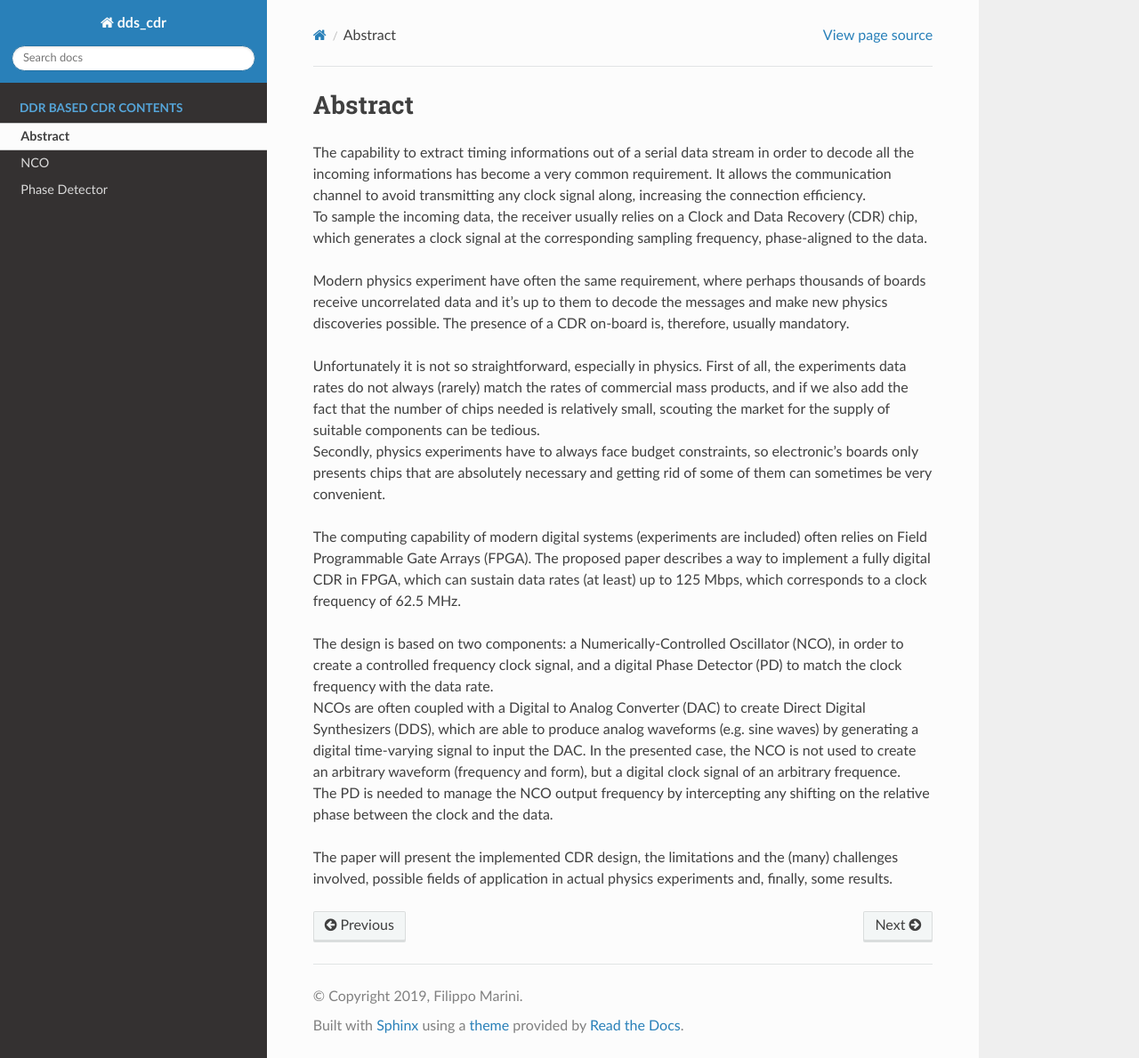
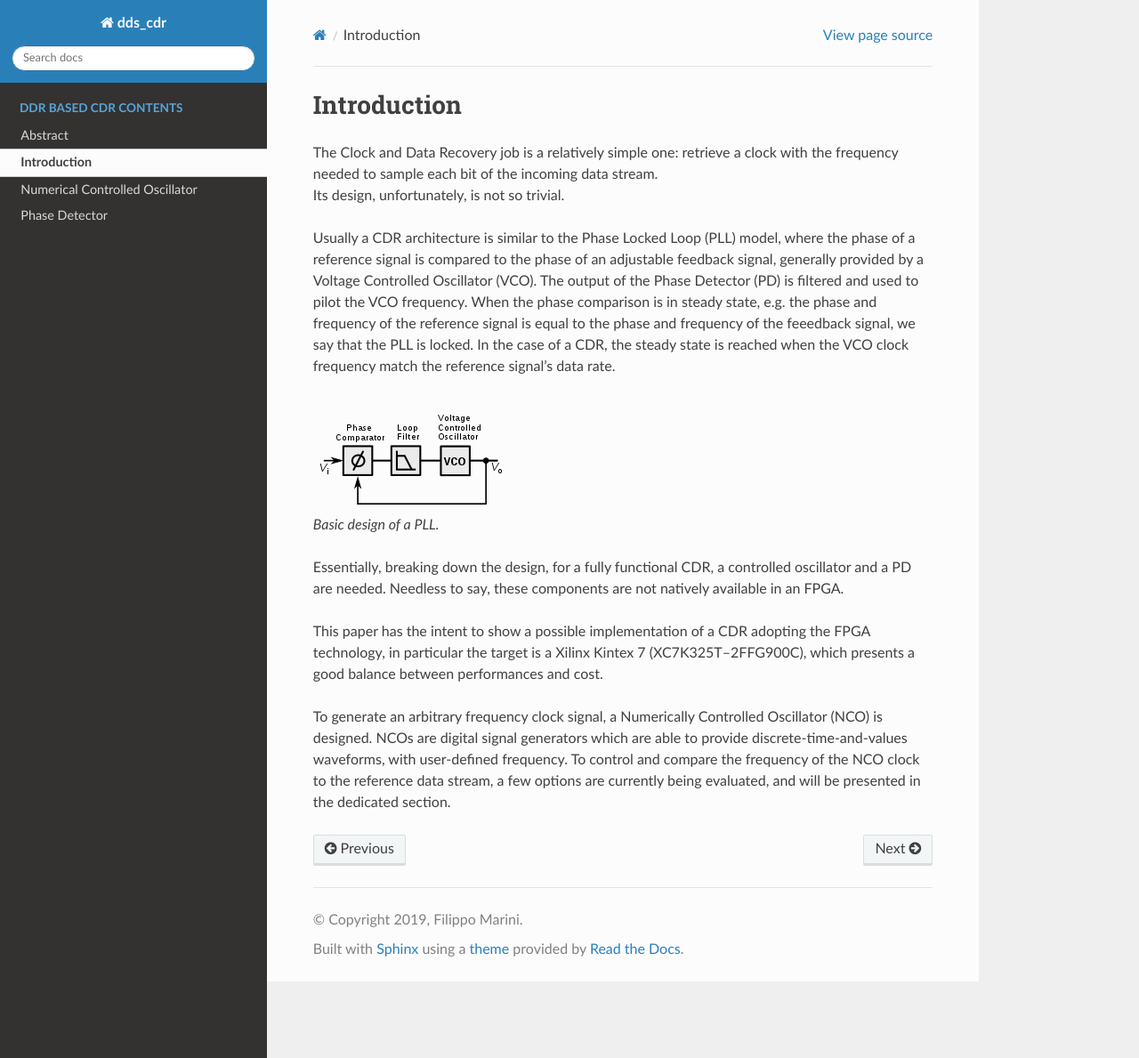
Before and after one commit to FilMarini/FPGA_CDR_core, a Sphinx documentation site: the page built from docs/source/intro.rst, in a window 1280 px wide and 1189 px high. Shown: the whole window at 89% size. Built offline with Sphinx 7.4.7 and the Read the Docs theme 2.0.0, drawn with Linux system fonts in a browser that asks for light colours.

Commit message:
updated docs

```diff
--- a/docs/source/index.rst
+++ b/docs/source/index.rst
@@ -5,6 +5,7 @@ Welcome to dds_cdr's documentation!
    :maxdepth: 2
    :caption: DDR based CDR contents
 
+   abstract
    intro
    nco
    phase_detector
--- a/docs/source/intro.rst
+++ b/docs/source/intro.rst
@@ -1,19 +1,19 @@
-========
-Abstract
-========
+============
+Introduction
+============
 
-| The capability to extract timing informations out of a serial data stream in order to decode all the incoming informations has become a very common requirement. It allows the communication channel to avoid transmitting any clock signal along, increasing the connection efficiency.
-| To sample the incoming data, the receiver usually relies on a Clock and Data Recovery (CDR) chip, which generates a clock signal at the corresponding sampling frequency, phase-aligned to the data.
+| The Clock and Data Recovery job is a relatively simple one: retrieve a clock with the frequency needed to sample each bit of the incoming data stream.
+| Its design, unfortunately, is not so trivial.
 
-Modern physics experiment have often the same requirement, where perhaps thousands of boards receive uncorrelated data and it's up to them to decode the messages and make new physics discoveries possible. The presence of a CDR on-board is, therefore, usually mandatory.
+Usually a CDR architecture is similar to the Phase Locked Loop (PLL) model, where the phase of a reference signal is compared to the phase of an adjustable feedback signal, generally provided by a Voltage Controlled Oscillator (VCO). The output of the Phase Detector (PD) is filtered and used to pilot the VCO frequency. When the phase comparison is in steady state, e.g. the phase and frequency of the reference signal is equal to the phase and frequency of the feeedback signal, we say that the PLL is locked. In the case of a CDR, the steady state is reached when the VCO clock frequency match the reference signal's data rate.
 
-| Unfortunately it is not so straightforward, especially in physics. First of all, the experiments data rates do not always (rarely) match the rates of commercial mass products, and if we also add the fact that the number of chips needed is relatively small, scouting the market for the supply of suitable components can be tedious.
-| Secondly, physics experiments have to always face budget constraints, so electronic's boards only presents chips that are absolutely necessary and getting rid of some of them can sometimes be very convenient.
+.. figure:: intro/pll.png
+   :scale: 100%
 
-The computing capability of modern digital systems (experiments are included) often relies on Field Programmable Gate Arrays (FPGA). The proposed paper describes a way to implement a fully digital CDR in FPGA, which can sustain data rates (at least) up to 125 Mbps, which corresponds to a clock frequency of 62.5 MHz.
+   Basic design of a PLL.
 
-| The design is based on two components: a Numerically-Controlled Oscillator (NCO), in order to create a controlled frequency clock signal, and a digital Phase Detector (PD) to match the clock frequency with the data rate.
-| NCOs are often coupled with a Digital to Analog Converter (DAC) to create Direct Digital Synthesizers (DDS), which are able to produce analog waveforms (e.g. sine waves) by generating a digital time-varying signal to input the DAC. In the presented case, the NCO is not used to create an arbitrary waveform (frequency and form), but a digital clock signal of an arbitrary frequence.
-| The PD is needed to manage the NCO output frequency by intercepting any shifting on the relative phase between the clock and the data.
+Essentially, breaking down the design, for a fully functional CDR, a controlled oscillator and a PD are needed. Needless to say, these components are not natively available in an FPGA.
 
-The paper will present the implemented CDR design, the limitations and the (many) challenges involved, possible fields of application in actual physics experiments and, finally, some results.
+This paper has the intent to show a possible implementation of a CDR adopting the FPGA technology, in particular the target is a Xilinx Kintex 7 (XC7K325T--2FFG900C), which presents a good balance between performances and cost.
+
+To generate an arbitrary frequency clock signal, a Numerically Controlled Oscillator (NCO) is designed. NCOs are digital signal generators which are able to provide discrete-time-and-values waveforms, with user-defined frequency. To control and compare the frequency of the NCO clock to the reference data stream, a few options are currently being evaluated, and will be presented in the dedicated section.
```
Also changed, not shown: docs/source/abstract.rst (added, +15 -0 lines), docs/source/nco.rst (+24 -3 lines), docs/source/intro/pll.png (added).
